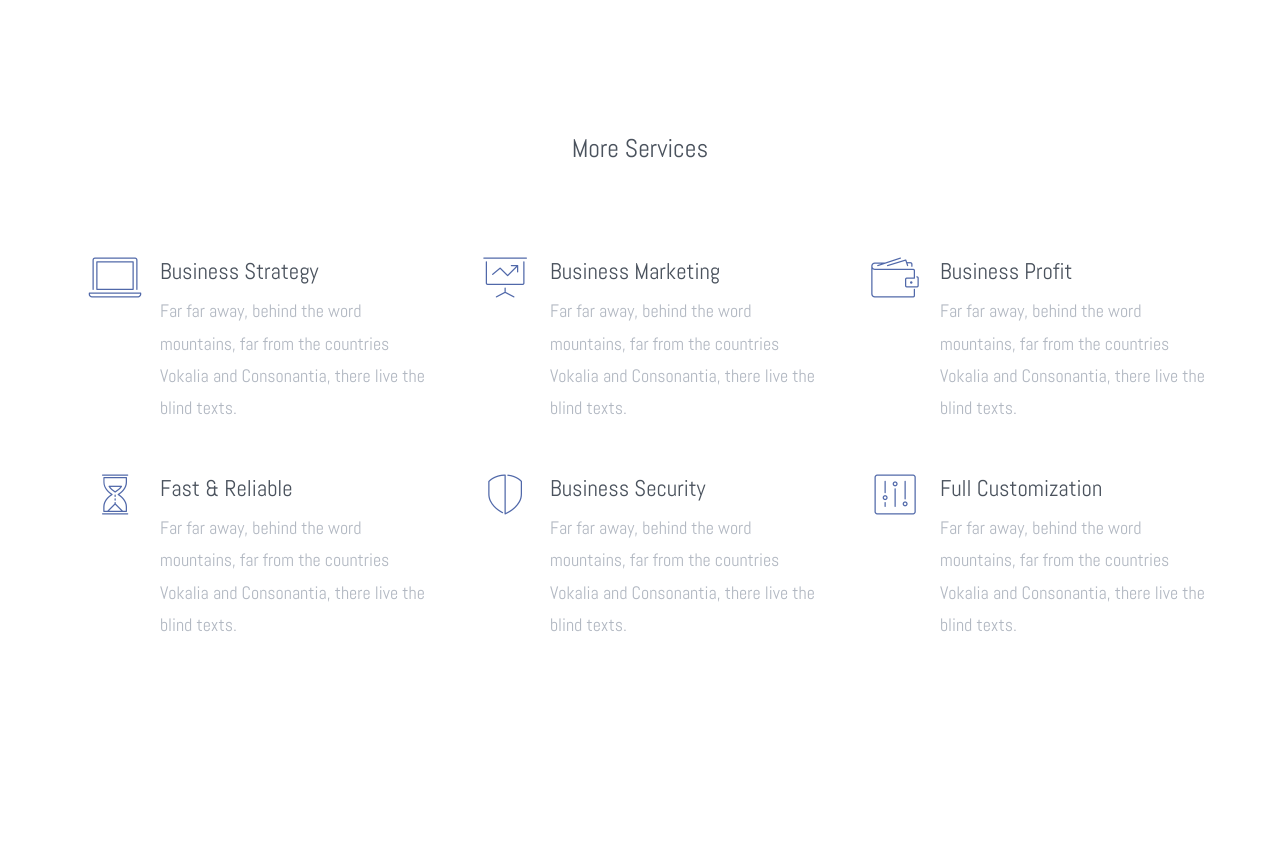
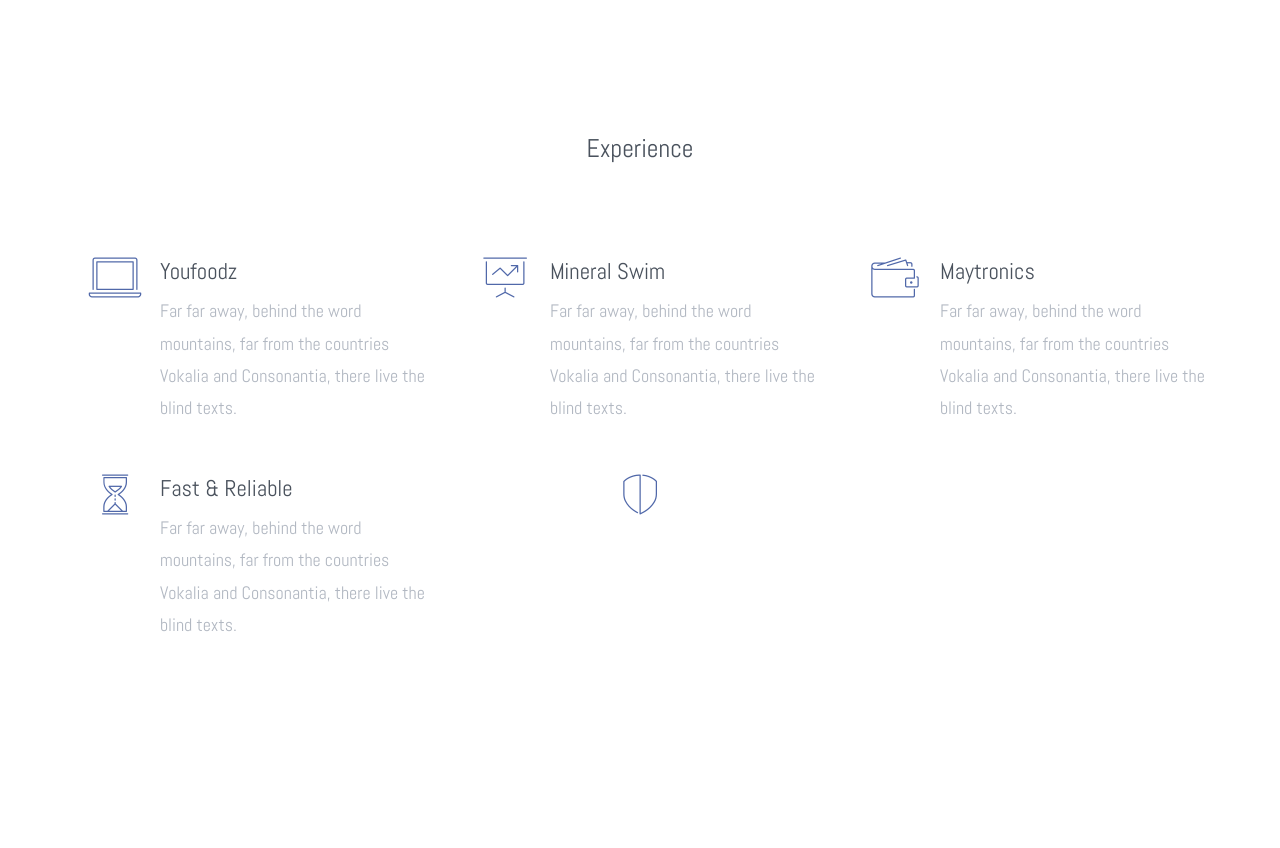
Before and after one commit to TamarraBonnici/portfolio, a website: page services.html in a window 1280 px wide. Shown: the part 1560-2408 px from the top of the page. Drawn offline with Linux system fonts and the light colour scheme; files whose address does not match are found by name; a web font is replaced by a local one.

Commit message:
experience

```diff
--- a/services.html
+++ b/services.html
@@ -7,6 +7,7 @@
     <meta name="description" content="Free Bootstrap Theme by uicookies.com">
     <meta name="keywords" content="free website templates, free bootstrap themes, free template, free bootstrap, free website template">
 
+    <link href="https://fonts.googleapis.com/css?family=Forum" rel="stylesheet">
     <link href="https://fonts.googleapis.com/css?family=Abel" rel="stylesheet">
     <link rel="stylesheet" href="css/styles-merged.css">
     <link rel="stylesheet" href="css/style.min.css">
@@ -99,7 +100,7 @@
 
       <div class="row">
         <div class="col-md-6 col-md-offset-3 mb80 text-center probootstrap-animate">
-          <h2>More Services</h2>
+          <h2>Experience</h2>
         </div>
       </div>
 
@@ -111,7 +112,7 @@
               <i class="icon-laptop3"></i>
             </div>
             <div class="text">
-              <h3 class="heading">Business Strategy</h3>
+              <h3 class="heading">Youfoodz</h3>
               <p>Far far away, behind the word mountains, far from the countries Vokalia and Consonantia, there live the blind texts. </p>
             </div>
 
@@ -123,7 +124,7 @@
               <i class="icon-presentation"></i>
             </div>
             <div class="text">
-              <h3 class="heading">Business Marketing</h3>
+              <h3 class="heading">Mineral Swim</h3>
               <p>Far far away, behind the word mountains, far from the countries Vokalia and Consonantia, there live the blind texts. </p>
             </div>
           </div>
@@ -134,7 +135,7 @@
               <i class="icon-wallet2"></i>
             </div>
             <div class="text">
-              <h3 class="heading">Business Profit</h3>
+              <h3 class="heading">Maytronics</h3>
               <p>Far far away, behind the word mountains, far from the countries Vokalia and Consonantia, there live the blind texts. </p>
             </div>
           </div>
@@ -159,21 +160,7 @@
             <div class="icon">
               <i class="icon-shield3"></i>
             </div>
-            <div class="text">
-              <h3 class="heading">Business Security</h3>
-              <p>Far far away, behind the word mountains, far from the countries Vokalia and Consonantia, there live the blind texts. </p>
-            </div>
-          </div>
-        </div>
-        <div class="col-md-4">
-          <div class="service left-icon probootstrap-animate">
-            <div class="icon">
-              <i class="icon-adjustments"></i>
-            </div>
-            <div class="text">
-              <h3 class="heading">Full Customization</h3>
-              <p>Far far away, behind the word mountains, far from the countries Vokalia and Consonantia, there live the blind texts. </p>
-            </div>
+
           </div>
         </div>
 
```
